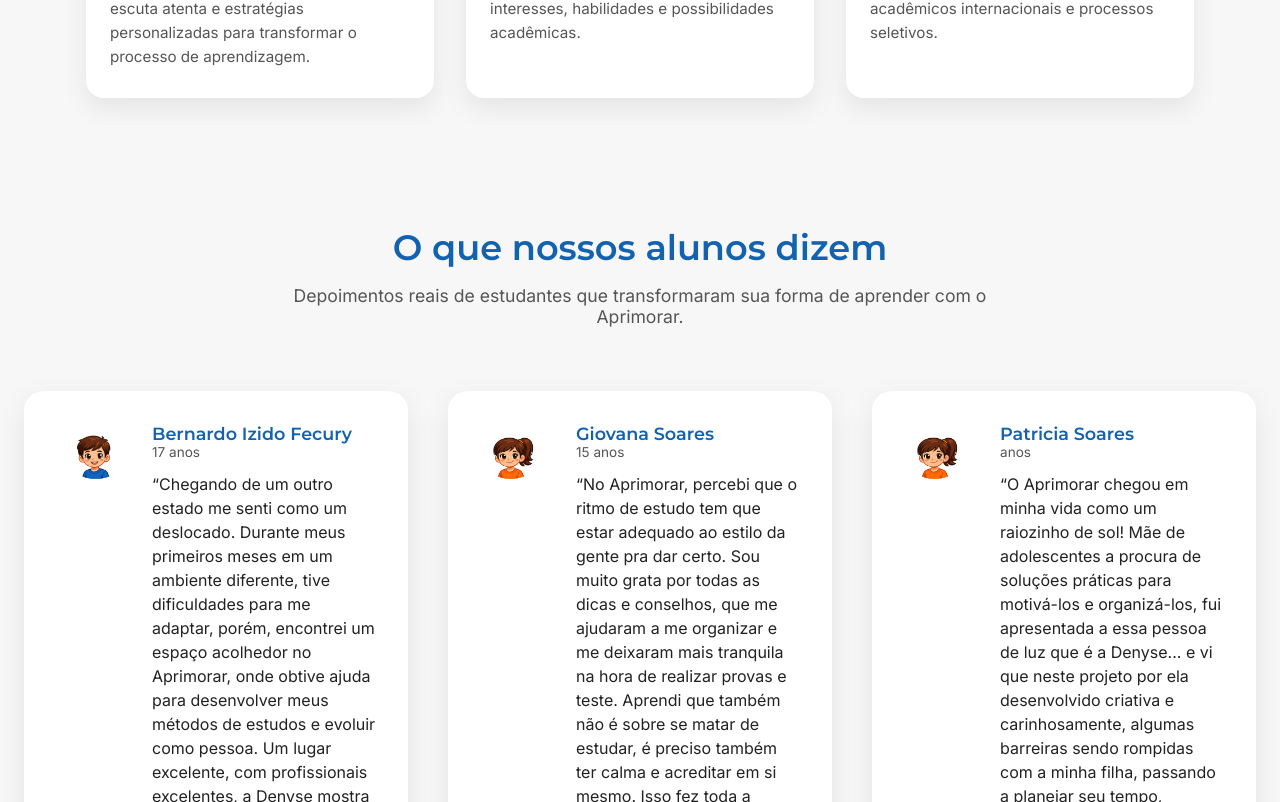
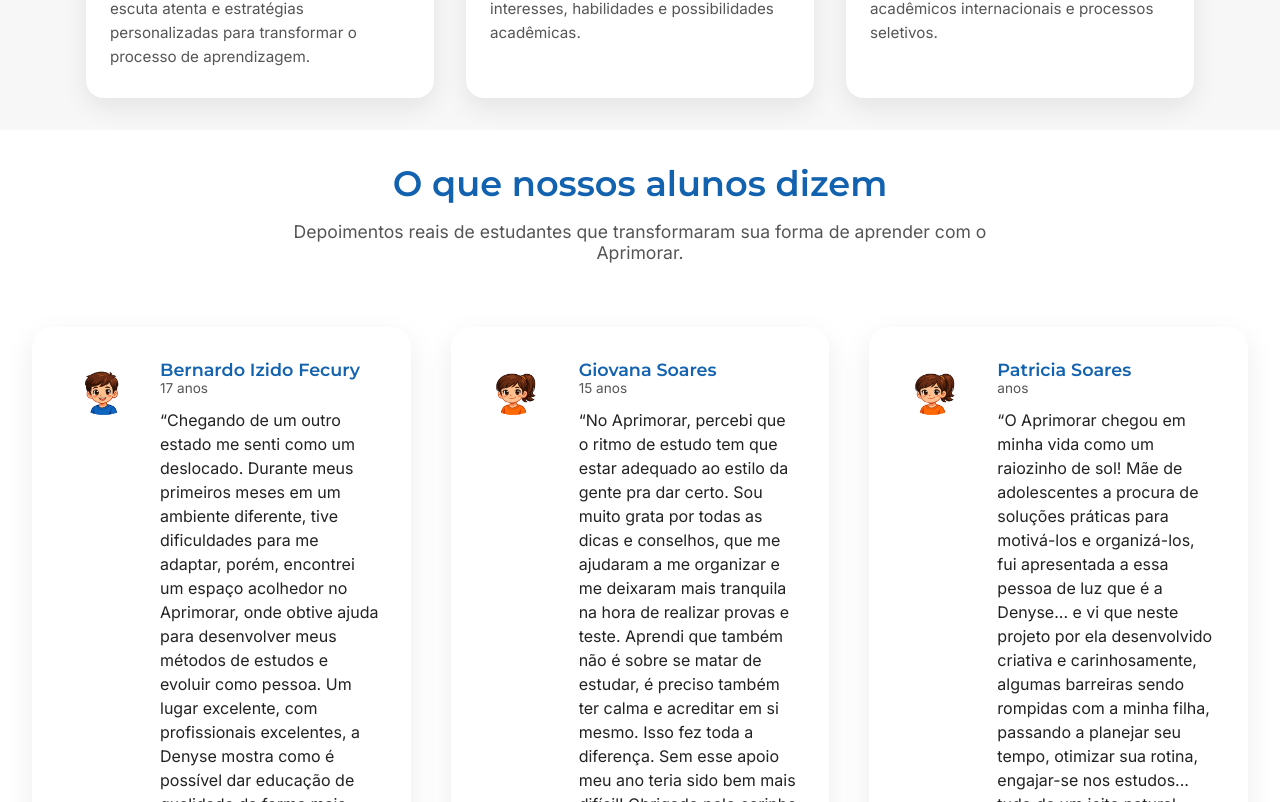
Before and after one commit to eduHanjos0411/Aprimorar, a React (Vite) app: page / in a window 1280 px wide. Shown: the part 2278-3080 px from the top of the page. Built offline with nearby package versions, Linux system fonts and the light colour scheme.

Commit message:
feat: Criando sessão de depoimentos

```diff
--- a/src/components/Depoimentos/Depoimentos.tsx
+++ b/src/components/Depoimentos/Depoimentos.tsx
@@ -1,3 +1,4 @@
+import { useReveal } from "../../hooks/useReveal"
 import { DepoimentoCard } from "./_components/DepoimentosCard"
 import "./depoimentosStyle.css"
 
@@ -27,6 +28,8 @@
 ]
 
 export function Depoimentos() {
+  useReveal()
+
   return (
     <section
       className="depoimentos-section"
--- a/src/components/Depoimentos/depoimentosStyle.css
+++ b/src/components/Depoimentos/depoimentosStyle.css
@@ -1,6 +1,6 @@
 .depoimentos-section {
-  background-color: var(--gray-bg);
-  padding: 6rem 1.5rem;
+  background-color: var(--white);
+  padding: 2rem;
 }
 
 .depoimentos-header {
```
